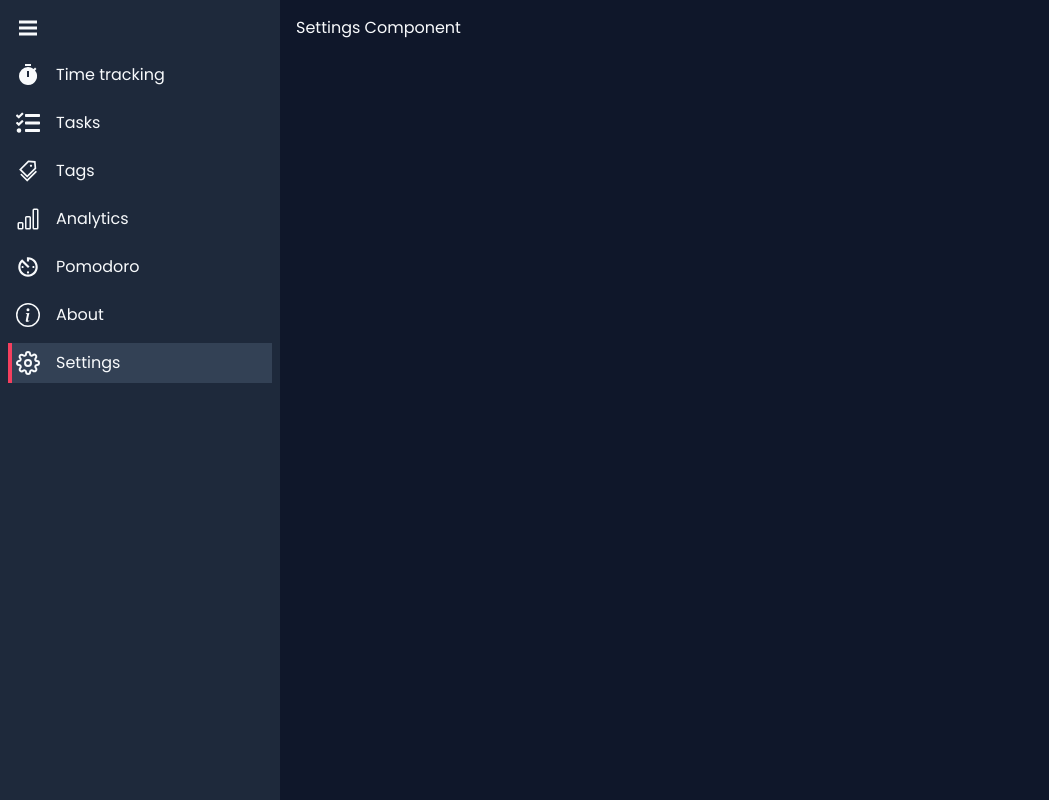
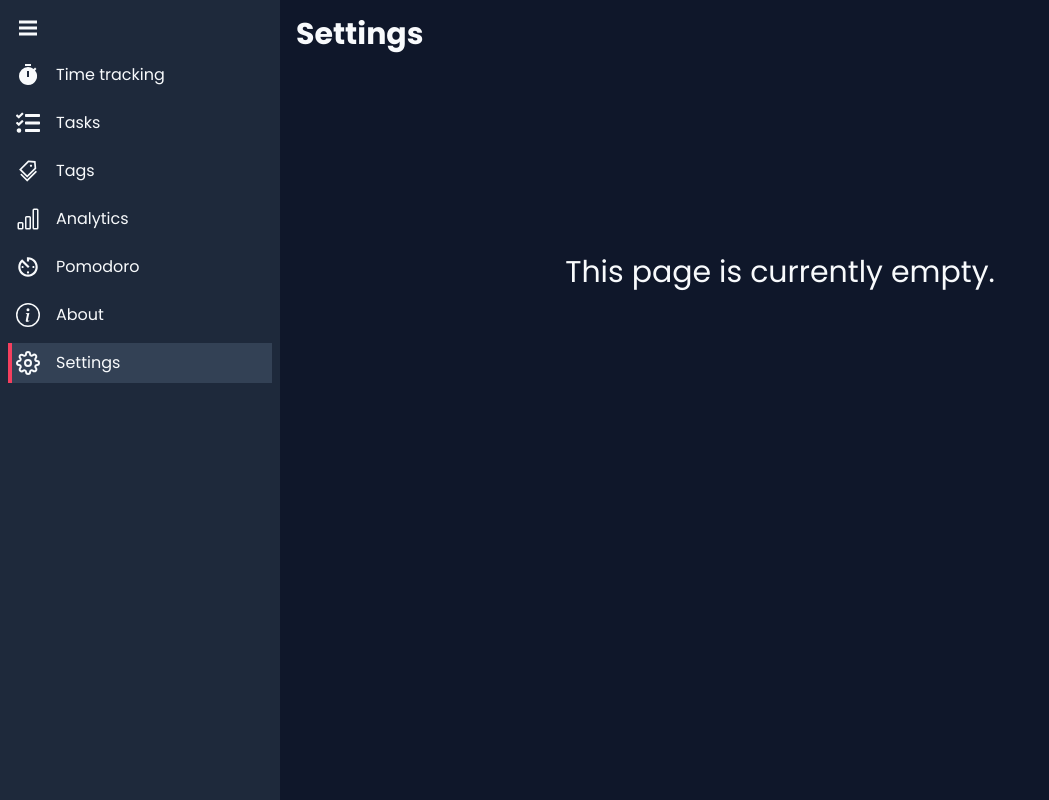
Before and after one commit to TunA-Kai/time-tracking-app, a React (Create React App) app: page /settings in a window 1280 px wide. Shown: the whole page, without its empty margins (0-1049 px from the left). Built offline with nearby package versions, Linux system fonts and the light colour scheme; no server answers; the database is empty.

Commit message:
add empty setting page

```diff
--- a/package.json
+++ b/package.json
@@ -30,7 +30,7 @@
   },
   "scripts": {
     "start": "react-scripts start",
-        "build": "react-scripts build",
+    "build": "CI= react-scripts build",
     "test": "react-scripts test",
     "eject": "react-scripts eject"
   },
--- a/src/pages/about/About.tsx
+++ b/src/pages/about/About.tsx
@@ -6,7 +6,7 @@ interface AboutProps {}
 function About({}: AboutProps) {
   return (
     <PageLayout title='About'>
-      <div className='scrollbar  h-[calc(100vh-theme(space.24))] overflow-y-auto'>
+      <div className='scrollbar h-[calc(100vh-theme(space.24))] overflow-y-auto'>
         <div className='mx-auto flex max-w-xl flex-col gap-4 '>
           <Question
             defaultOpen
--- a/src/pages/settings/Settings.tsx
+++ b/src/pages/settings/Settings.tsx
@@ -1,7 +1,13 @@
+import { PageLayout } from '../../components'
+
 interface SettingsProps {}
 
 function Settings({}: SettingsProps) {
-    return <div>Settings Component</div>
+  return (
+    <PageLayout title='Settings'>
+      <div className='grid h-96 place-items-center text-3xl'>This page is currently empty.</div>
+    </PageLayout>
+  )
 }
 
 export default Settings
```
Lines whose indentation alone changed are shown as unchanged.
